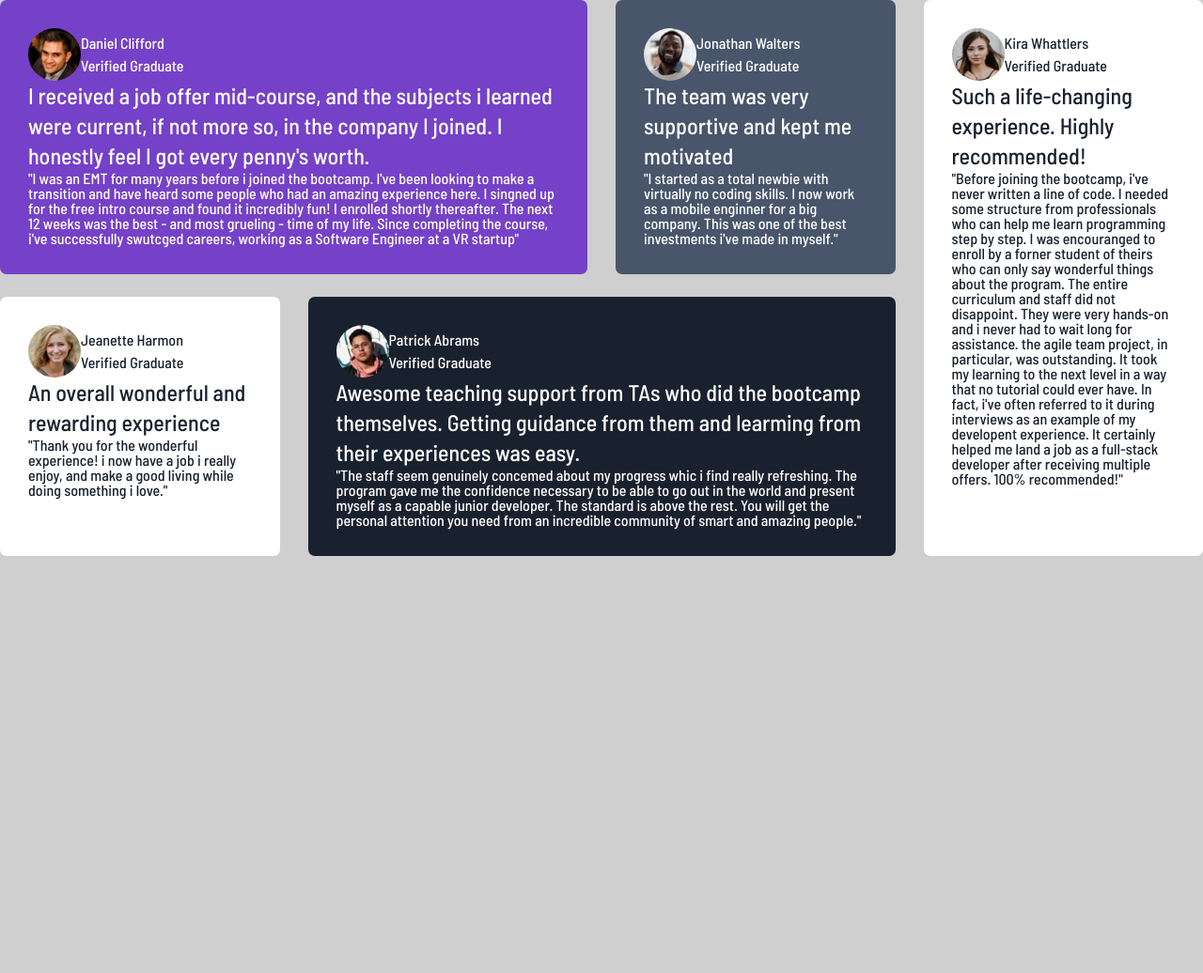
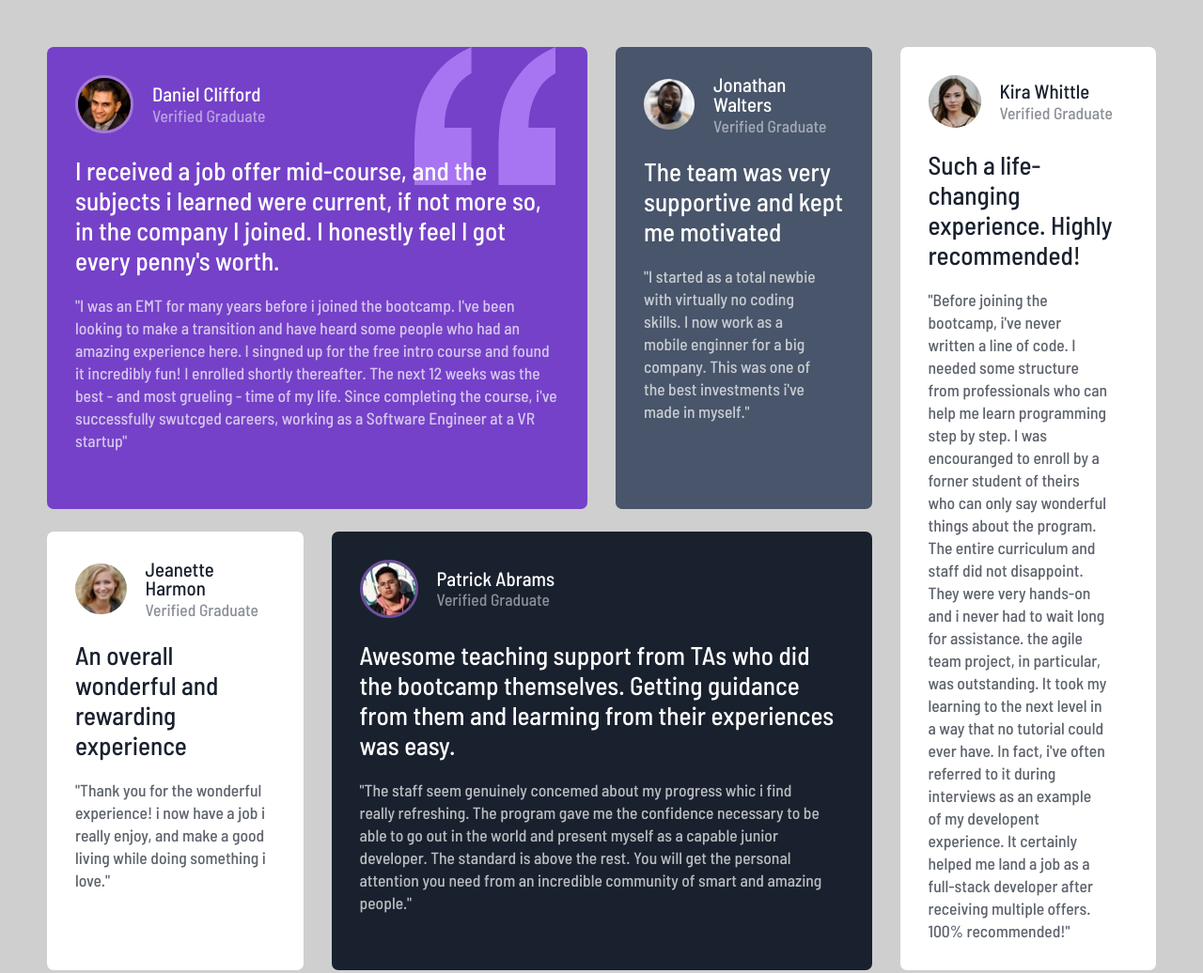
Before and after one commit to michel-amorim/Testimonials-Grid, a plain HTML site: page index.html in a window 1280 px wide. Shown: the whole page at 94% size. Before the commit the page ends 800 px from the top, so only its background shows below. Drawn offline with Linux system fonts and the light colour scheme.

Commit message:
feat: criação cardes desktop 1440px

```diff
--- a/index.html
+++ b/index.html
@@ -15,22 +15,30 @@
   <body>
     <section class="structure">
       <div class="daniel content-structure">
+        <div class="bg-absolute">
+          <img class="bg" src="/src/assets/images/bg-pattern-quotation.svg" />
+        </div>
+
         <div class="flex">
+          <div class="photo-responsive">
             <img
               src="/src/assets/images/image-daniel.jpg"
               alt="Daniel Clifford"
             />
+          </div>
+
           <div class="rows">
             <h3>Daniel Clifford</h3>
-            <p>Verified Graduate</p>
+            <p class="opacity-50">Verified Graduate</p>
           </div>
         </div>
+
         <h2>
           I received a job offer mid-course, and the subjects i learned were
           current, if not more so, in the company I joined. I honestly feel I
           got every penny's worth.
         </h2>
-        <p>
+        <p class="opacity-70">
           "I was an EMT for many years before i joined the bootcamp. I've been
           looking to make a transition and have heard some people who had an
           amazing experience here. I singned up for the free intro course and
@@ -43,17 +51,19 @@
 
       <div class="jonathan content-structure">
         <div class="flex">
+          <div class="photo-responsive">
             <img
               src="/src/assets/images/image-jonathan.jpg"
               alt="Jonathan Walters"
             />
+          </div>
           <div class="rows">
             <h3>Jonathan Walters</h3>
-            <p>Verified Graduate</p>
+            <p class="opacity-50">Verified Graduate</p>
           </div>
         </div>
         <h2>The team was very supportive and kept me motivated</h2>
-        <p>
+        <p class="opacity-70 p-jonathan">
           "I started as a total newbie with virtually no coding skills. I now
           work as a mobile enginner for a big company. This was one of the best
           investments i've made in myself."
@@ -62,15 +72,17 @@
 
       <div class="kira content-structure">
         <div class="flex">
+          <div class="photo-responsive">
             <img src="/src/assets/images/image-kira.jpg" alt="Kira Whattlers" />
+          </div>
           <div class="rows">
-            <h3>Kira Whattlers</h3>
-            <p>Verified Graduate</p>
+            <h3>Kira Whittle</h3>
+            <p class="opacity-50">Verified Graduate</p>
           </div>
         </div>
 
         <h2>Such a life-changing experience. Highly recommended!</h2>
-        <p>
+        <p class="opacity-70 p-kira">
           "Before joining the bootcamp, i've never written a line of code. I
           needed some structure from professionals who can help me learn
           programming step by step. I was encouranged to enroll by a forner
@@ -87,17 +99,19 @@
 
       <div class="jaenette content-structure">
         <div class="flex">
+          <div class="photo-responsive">
             <img
               src="/src/assets/images/image-jeanette.jpg"
               alt="Jeanette Harmon"
             />
+          </div>
           <div class="rows">
             <h3>Jeanette Harmon</h3>
-            <p>Verified Graduate</p>
+            <p class="opacity-50">Verified Graduate</p>
           </div>
         </div>
         <h2>An overall wonderful and rewarding experience</h2>
-        <p>
+        <p class="opacity-70">
           "Thank you for the wonderful experience! i now have a job i really
           enjoy, and make a good living while doing something i love."
         </p>
@@ -105,13 +119,15 @@
 
       <div class="patrick content-structure">
         <div class="flex">
+          <div class="photo-responsive">
             <img
               src="/src/assets/images/image-patrick.jpg"
               alt="Patrick Abrams"
             />
+          </div>
           <div class="rows">
             <h3>Patrick Abrams</h3>
-            <p>Verified Graduate</p>
+            <p class="opacity-50">Verified Graduate</p>
           </div>
         </div>
         <h2>
@@ -119,7 +135,7 @@
           Getting guidance from them and learming from their experiences was
           easy.
         </h2>
-        <p>
+        <p class="opacity-70 p-patrick">
           "The staff seem genuinely concemed about my progress whic i find
           really refreshing. The program gave me the confidence necessary to be
           able to go out in the world and present myself as a capable junior
--- a/src/css/sass/_1-mixins.scss
+++ b/src/css/sass/_1-mixins.scss
@@ -1,21 +1,21 @@
 @mixin h($size) {
   font-family: "Barlow Semi Condensed", sans-serif;
   @if $size == 2 {
-    font-size: 1.5rem;
+    font-size: 1.7rem;
     line-height: 2rem;
+    margin-bottom: 20px;
   }
 
   // H3
   @else if $size == 3 {
-    font-size: 1rem;
-    line-height: 2rem;
+    font-size: 1.3rem;
   }
 }
 
 @mixin p {
   font-family: "Barlow Semi Condensed", sans-serif;
-  font-size: 1rem;
-  line-height: 1rem;
+  font-size: 1.1rem;
+  line-height: 1.5rem;
 }
 
 @mixin structure {
--- a/src/css/sass/_structure.scss
+++ b/src/css/sass/_structure.scss
@@ -6,6 +6,7 @@
 
 body {
   background: $light-gray;
+  padding: 50px 50px;
 }
 
 h2 {
@@ -22,6 +23,7 @@ p {
 
 img {
   @include border(50);
+  width: 100%;
 }
 
 .structure {
@@ -33,8 +35,35 @@ img {
   @include border(7);
 }
 
+.bg-absolute {
+  width: 150px;
+  z-index: -1;
+  position: absolute;
+  top: 0%;
+  right: 6%;
+  .bg {
+    border-radius: 0;
+    width: 100%;
+    border: 0 solid;
+  }
+}
+
 .flex {
   display: flex;
+  align-items: center;
+  margin-bottom: 20px;
+}
+
+.rows {
+  margin-left: 20px;
+}
+
+.opacity-50 {
+  opacity: 50%;
+}
+
+.opacity-70 {
+  opacity: 70%;
 }
 
 .daniel,
@@ -48,13 +77,21 @@ img {
 }
 
 .daniel {
+  position: relative;
+  z-index: 2;
   grid-area: daniel;
   background: $moderate-violet;
+  img {
+    border: 3px solid #a57bd5;
+  }
 }
 
 .jonathan {
   grid-area: jonathan;
   background: $very-dark-grayish-blue;
+  .p-jonathan {
+    max-width: 90%;
+  }
 }
 
 .kira,
@@ -69,13 +106,25 @@ img {
 
 .kira {
   grid-area: kira;
+  .p-kira {
+    max-width: 90%;
+  }
 }
 
 .jaenette {
   grid-area: jaenette;
+  h2 {
+    max-width: 85%;
+  }
 }
 
 .patrick {
   grid-area: patrick;
   background: $very-dark-blackish-blue;
+  img {
+    border: 3px solid #6c509a;
+  }
+  .p-patrick {
+    max-width: 97%;
+  }
 }
```
Also changed, not shown: src/css/import.css, 1 other file. Lines whose indentation alone changed are shown as unchanged.
